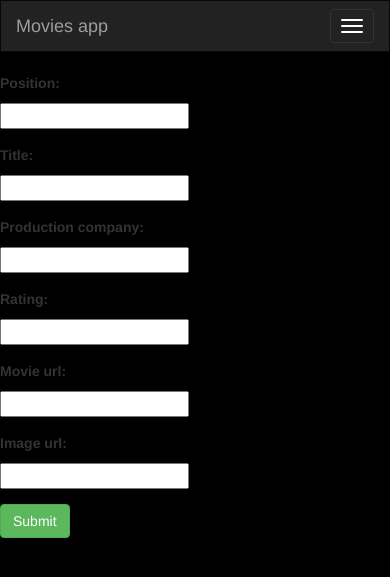
After one commit to ipandzic/movie-app, a Django app: page /core/movie/add/ in a window 390 px wide. The commit adds this page. Shown: the top 577 px of the page. Run offline with Django 3.2, Linux system fonts and the light colour scheme; some libraries are stand-ins or nearby versions.

Commit message:
Added form for adding movies

```diff
--- a/movies/core/models.py
+++ b/movies/core/models.py
@@ -2,8 +2,7 @@
 from __future__ import unicode_literals
 
 from django.db import models
-
-# Create your models here.
+from django.core.urlresolvers import reverse
 
 
 class Movie(models.Model):
@@ -17,5 +16,8 @@ class Movie(models.Model):
     movie_url = models.CharField(max_length=1024, blank=True, null=True)
     image_url = models.CharField(max_length=1024, blank=True, null=True)
 
+    def get_absolute_url(self):
+        return reverse('core:detail', kwargs={'pk': self.pk})
+
     def __str__(self):
         return self.title
--- a/movies/core/templates/core/base.html
+++ b/movies/core/templates/core/base.html
@@ -38,7 +38,7 @@
 
         <ul class="nav navbar-nav navbar-right">
             <li class="">
-                <a href="{% url 'core:index' %}">
+                <a href="{% url 'core:movie-add' %}">
                     <span class="glyphicon glyphicon-plus" aria-hidden="true"></span>&nbsp; Add Movie
                 </a>
             </li>
--- /dev/null
+++ b/movies/core/templates/core/form-template.html
@@ -0,0 +1,9 @@
+{% for field in form %}
+    <div class="form-group">
+        <div class="col-sm-offset-2 col-sm-10">
+            <span class="text-danger small">{{ field.errors }}</span>
+        </div>
+        <label class="control-label col-sm-2">{{ field.label_tag }}</label>
+        <div class="col-sm-10">{{ field }}</div>
+    </div>
+{% endfor %}
--- /dev/null
+++ b/movies/core/templates/core/movie_form.html
@@ -0,0 +1,26 @@
+{% extends 'core/base.html' %}
+
+{% block body %}
+
+
+
+    <form class="form-horizontal" action="" method="post" enctype="multipart/form-data">
+        {% csrf_token %}
+        {% include 'core/form-template.html' %}
+        <div class="form-group">
+            <div class="col-sm-offset-2 col-sm-10">
+                <button type="submit" class="btn btn-success">Submit</button>
+            </div>
+        </div>
+    </form>
+
+
+
+
+
+
+
+
+
+
+{% endblock %}
--- a/movies/core/urls.py
+++ b/movies/core/urls.py
@@ -7,4 +7,5 @@ app_name = 'core'
 urlpatterns = [
     url(r'^$', views.IndexView.as_view(), name='index'),
     url(r'^(?P<pk>[0-9]+)/$', views.DetailView.as_view(), name='detail'),
+    url(r'^movie/add/$', views.MovieCreate.as_view(), name="movie-add")
 ]
--- a/movies/core/views.py
+++ b/movies/core/views.py
@@ -2,7 +2,7 @@
 from __future__ import unicode_literals
 
 from django.views import generic
-
+from django.views.generic.edit import CreateView, UpdateView, DeleteView
 from .models import Movie
 
 
@@ -17,3 +17,8 @@ class IndexView(generic.ListView):
 class DetailView(generic.DetailView):
     model = Movie
     template_name = "core/detail.html"
+
+
+class MovieCreate(CreateView):
+    model = Movie
+    fields = ['position', 'title', 'production_company', 'rating', 'movie_url', 'image_url']
```
Also changed, not shown: movies/db.sqlite3.
